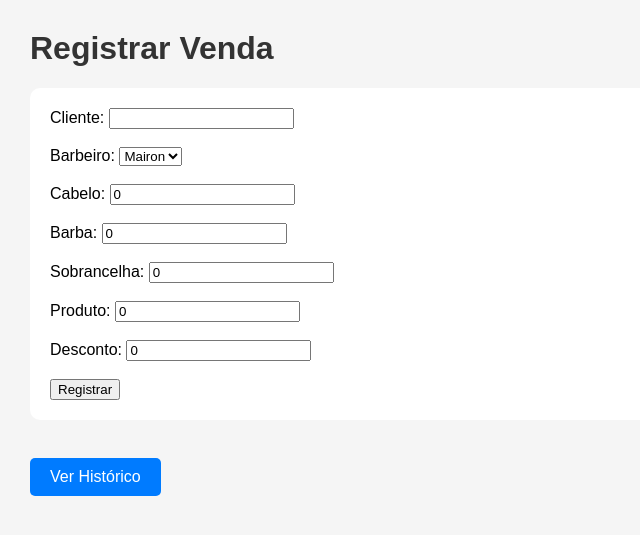
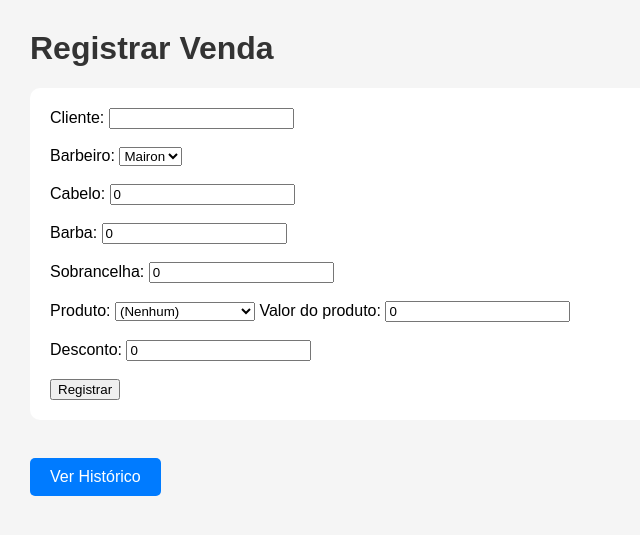
Before and after one commit to ghennsouza-wq/Barbearia, a Flask app: page /registrar in a window 1280 px wide. Shown: the top 535 px of the page, without its empty margins (0-640 px from the left). Run offline with Flask 3, Linux system fonts and the light colour scheme; the visitor is signed in with stand-in values (Sample User, id 1).

Commit message:
Update registrar.html

```diff
--- a/templates/registrar.html
+++ b/templates/registrar.html
@@ -15,9 +15,9 @@
     <label>
         Barbeiro:
         <select name="barbeiro" required>
-            <option value="Mairon">Mairon</option>
-            <option value="Vini">Vini</option>
-            <option value="Artur">Artur</option>
+            <option value="mairon">Mairon</option>
+            <option value="vini">Vini</option>
+            <option value="artur">Artur</option>
         </select>
     </label>
     <br><br>
@@ -25,31 +25,41 @@
 
     <label>
         Cabelo:
-        <input type="number" step="0.01" name="cabelo" value="0">
+        <input type="number" step="0.01" min="0" name="cabelo" value="0">
     </label>
     <br><br>
 
     <label>
         Barba:
-        <input type="number" step="0.01" name="barba" value="0">
+        <input type="number" step="0.01" min="0" name="barba" value="0">
     </label>
     <br><br>
 
     <label>
         Sobrancelha:
-        <input type="number" step="0.01" name="sobrancelha" value="0">
+        <input type="number" step="0.01" min="0" name="sobrancelha" value="0">
     </label>
     <br><br>
 
     <label>
         Produto:
-        <input type="number" step="0.01" name="produto" value="0">
+        <select name="produto_nome">
+            <option value="">(Nenhum)</option>
+            <option value="Gel de cabelo">Gel de cabelo</option>
+            <option value="Espuma de barbear">Espuma de barbear</option>
+            <option value="Xampu">Xampu</option>
+        </select>
+    </label>
+
+    <label>
+        Valor do produto:
+        <input type="number" step="0.01" min="0" name="produto_valor" value="0">
     </label>
     <br><br>
 
     <label>
         Desconto:
-        <input type="number" step="0.01" name="desconto" value="0">
+        <input type="number" step="0.01" min="0" name="desconto" value="0">
     </label>
     <br><br>
 
```
